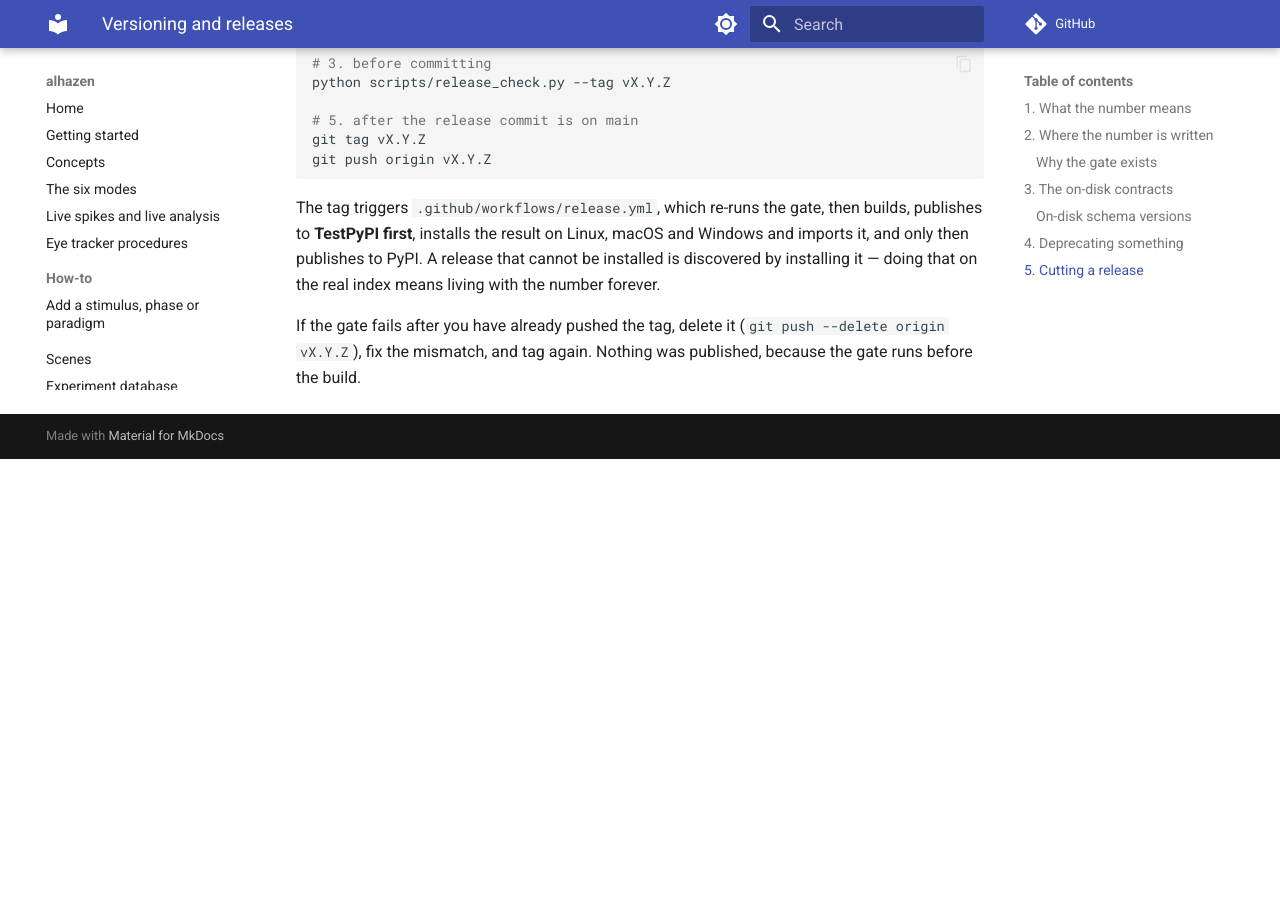
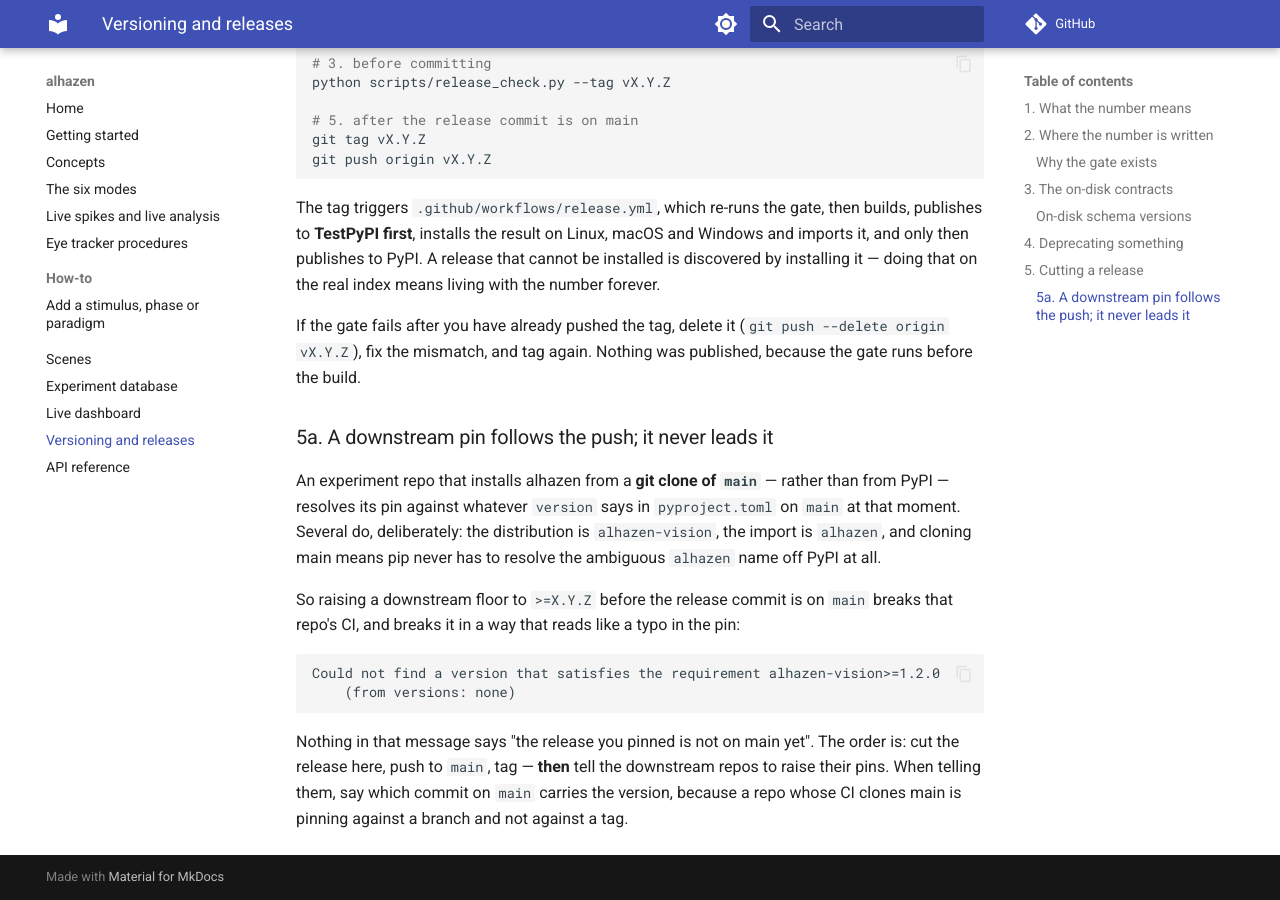
Before and after one commit to sh4r11f/alhazen, an MkDocs documentation site: the page built from docs/versioning.md, in a window 1280 px wide and 900 px high, scrolled down 3844 px. Built offline with MkDocs 1.6.1 and Material for MkDocs 9.7.7, drawn with Linux system fonts in a browser that asks for light colours; comment, search, counter and statistics services are not loaded; before the commit the page ends 4303 px from its top, so only the background shows below that.

Commit message:
Say that a downstream pin follows the push, never leads it
Several experiment repos install alhazen from a git clone of main rather than
from PyPI, deliberately: the distribution is alhazen-vision and the import is
alhazen, and cloning main means pip never has to resolve the ambiguous
`alhazen` name off the index at all. The consequence is that their pins
resolve against whatever main's pyproject says at that moment, not against a
tag.

So raising a downstream floor before the release commit is on main kills that
repo's CI, and kills it with a message that reads like a typo in the pin:
"Could not find a version that satisfies the requirement alhazen-vision>=1.2.0
(from versions: none)". Nothing in it says the release is not on main yet. It
cost the mbri session three failed jobs and a push to diagnose.

Written into the release procedure, next to the tagging step it has to follow.

Reported by the mbri session.

Co-Authored-By: Claude Opus 5 (1M context) <noreply@anthropic.com>

````diff
--- a/docs/versioning.md
+++ b/docs/versioning.md
@@ -155,3 +155,26 @@ index means living with the number forever.
 If the gate fails after you have already pushed the tag, delete it
 (`git push --delete origin vX.Y.Z`), fix the mismatch, and tag again. Nothing
 was published, because the gate runs before the build.
+
+### 5a. A downstream pin follows the push; it never leads it
+
+An experiment repo that installs alhazen from a **git clone of `main`** —
+rather than from PyPI — resolves its pin against whatever `version` says in
+`pyproject.toml` on `main` at that moment. Several do, deliberately: the
+distribution is `alhazen-vision`, the import is `alhazen`, and cloning main
+means pip never has to resolve the ambiguous `alhazen` name off PyPI at all.
+
+So raising a downstream floor to `>=X.Y.Z` before the release commit is on
+`main` breaks that repo's CI, and breaks it in a way that reads like a typo in
+the pin:
+
+```
+Could not find a version that satisfies the requirement alhazen-vision>=1.2.0
+    (from versions: none)
+```
+
+Nothing in that message says "the release you pinned is not on main yet". The
+order is: cut the release here, push to `main`, tag — **then** tell the
+downstream repos to raise their pins. When telling them, say which commit on
+`main` carries the version, because a repo whose CI clones main is pinning
+against a branch and not against a tag.
````
Also changed, not shown: CHANGELOG.md (+5 -0 lines).
